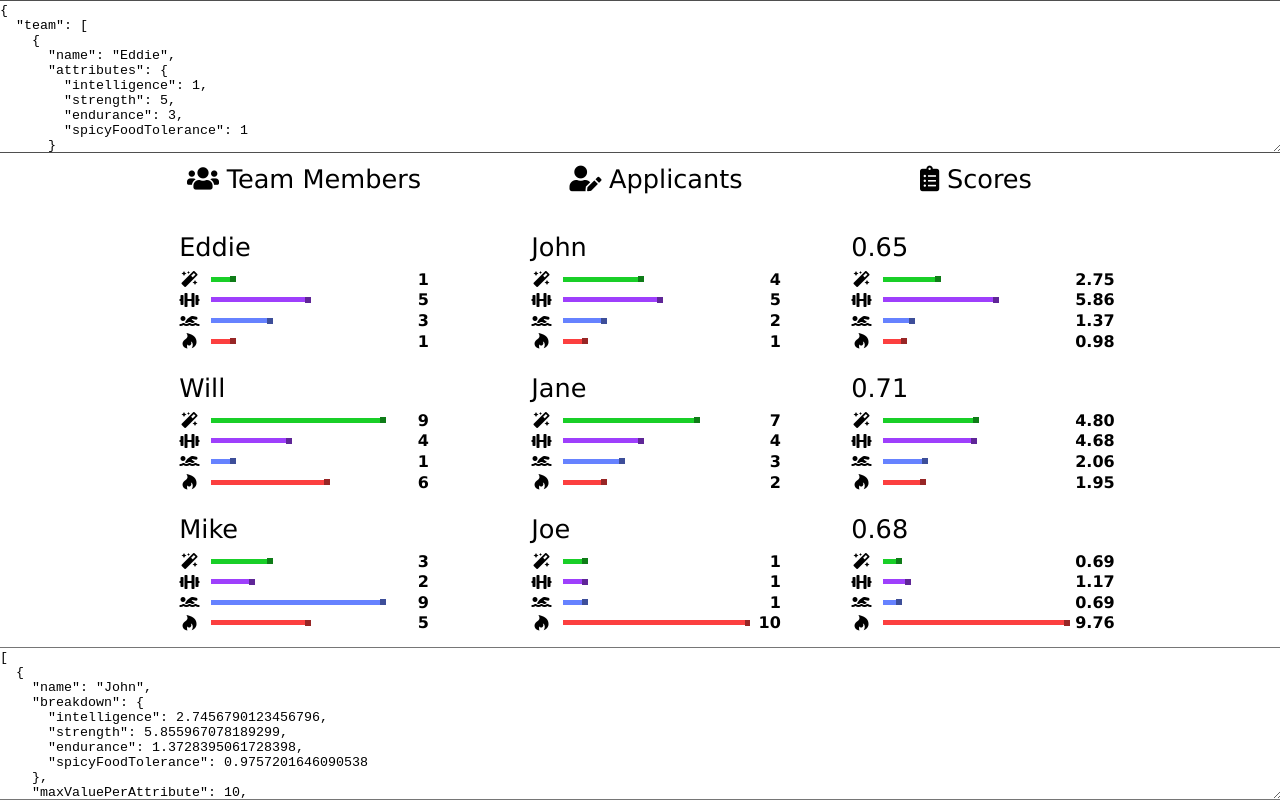
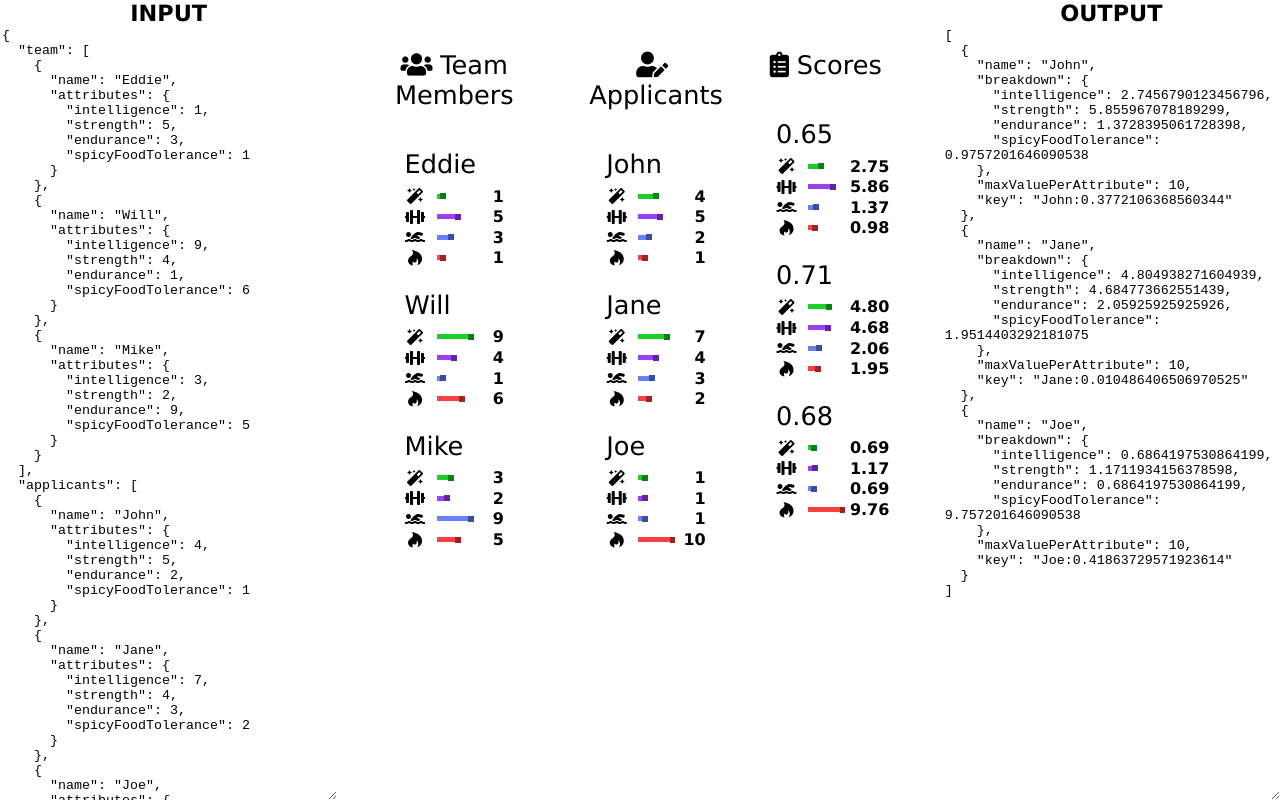
Before and after one commit to danieltian/take-home-exercise, a Vue app: page / in a window 1280 px wide. Built offline with nearby package versions, Linux system fonts and the light colour scheme.

Commit message:
Change from top-down layout to left-right

```diff
--- a/src/colors.styl
+++ b/src/colors.styl
@@ -7,3 +7,4 @@ attribute-bar-holder = #D4D4D4
 group-header-icon = #454545
 group-header-background = #242424
 group-header-text = #EDEDED
+columns-border = #868BB0
--- a/src/components/App.vue
+++ b/src/components/App.vue
@@ -1,6 +1,8 @@
 <template lang="pug">
   #app
-    textarea.textarea(v-model="jsonInput")
+    .text
+      .text-label Input
+      textarea.textarea(v-model="jsonInput")
 
     .columns
       //- Team members
@@ -18,7 +20,9 @@
         GroupHeader(icon="fas fa-clipboard-list" name="Scores")
         Scorecard(v-for="score in scores" :score="score" :key="score.name")
 
-    textarea.textarea {{ jsonOutput }}
+    .text
+      .text-label Output
+      textarea.textarea {{ jsonOutput }}
 </template>
 
 <script>
@@ -87,26 +91,39 @@
 
   #app
     display: flex
+    height: 100vh
+    width: 100vw
+
+  .text
+    display: flex
     flex-direction: column
-    align-items: center
-    height: 100vh
-    overflow: hidden
+
+  .text-label
+    background-color: textarea-background
+    color: textarea-text
+    font-size: 1.4em
+    font-weight: bold
+    text-transform: uppercase
+    text-align: center
 
   .textarea
-    width: 100%
-    height: 15em
+    width: 25em
     background-color: textarea-background
     color: textarea-text
+    border: none
+    outline: none
+    flex: 1
 
   .columns
     display: flex
-    align-items: center
-    max-width: 960px
-    width: 100%
+    padding: 0 3em
     flex: 1
+    border: 5px solid columns-border
 
   .group
     flex: 1
+    overflow: auto
+    padding-top: 2.5em
 
     // Add some more spacing and a divider between the team members and the applicants and their scores.
     &.team
--- a/src/components/Person.vue
+++ b/src/components/Person.vue
@@ -35,7 +35,6 @@
   .person
     padding: 0.5em 1.2em 0.8em
     position: relative
-    overflow: hidden
 
     // Hover strip that shows in front of the person when hovered.
     &::before
```
